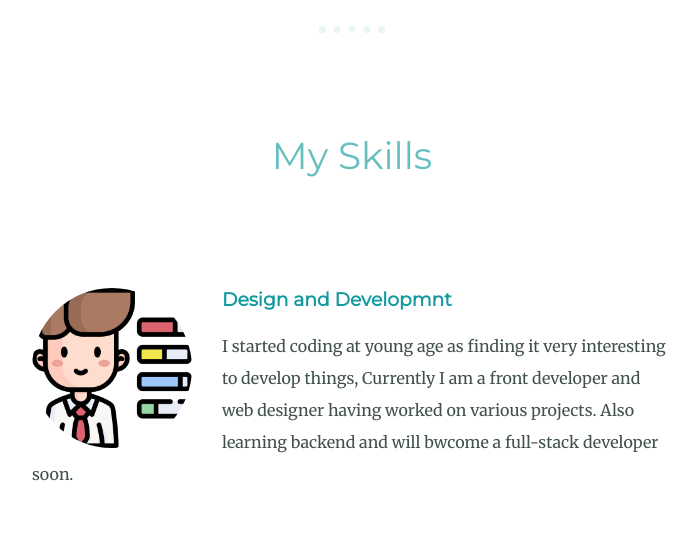
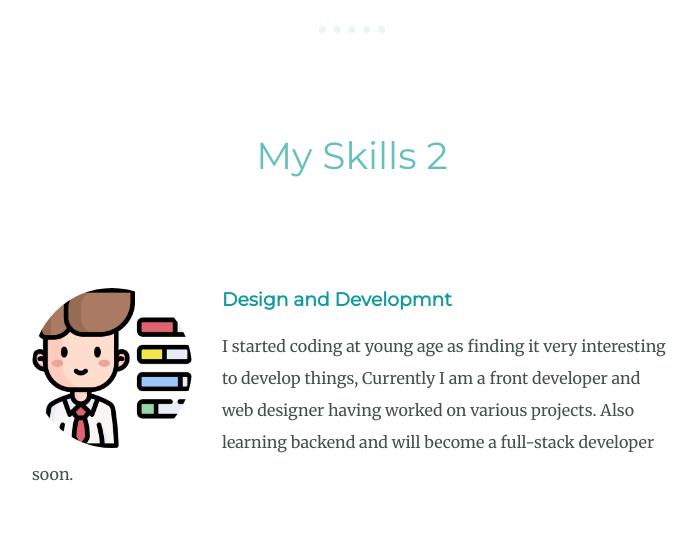
Before and after one commit to KrishViradiya/myweb, a plain HTML site: page index.html in a window 1280 px wide. Shown: the part 1360-1900 px from the top of the page, without its empty margins (288-986 px from the left). Drawn offline with Linux system fonts and the light colour scheme.

Commit message:
first commit

```diff
--- a/index.html
+++ b/index.html
@@ -30,11 +30,11 @@
         <hr>
 
         <div class="skills">
-          <h2>My Skills</h2>
+          <h2>My Skills 2</h2>
           <div class="skill-row">
             <img class="design" src="skills.png" alt="design-image">
             <h3>Design and Developmnt </h3>
-            <p>I started coding at young age as finding it very interesting to develop things, Currently I am a front developer and web designer having worked on various projects. Also learning backend and will bwcome a full-stack developer soon.</p>
+            <p>I started coding at young age as finding it very interesting to develop things, Currently I am a front developer and web designer having worked on various projects. Also learning backend and will become a full-stack developer soon.</p>
           </div>
 
 
```
